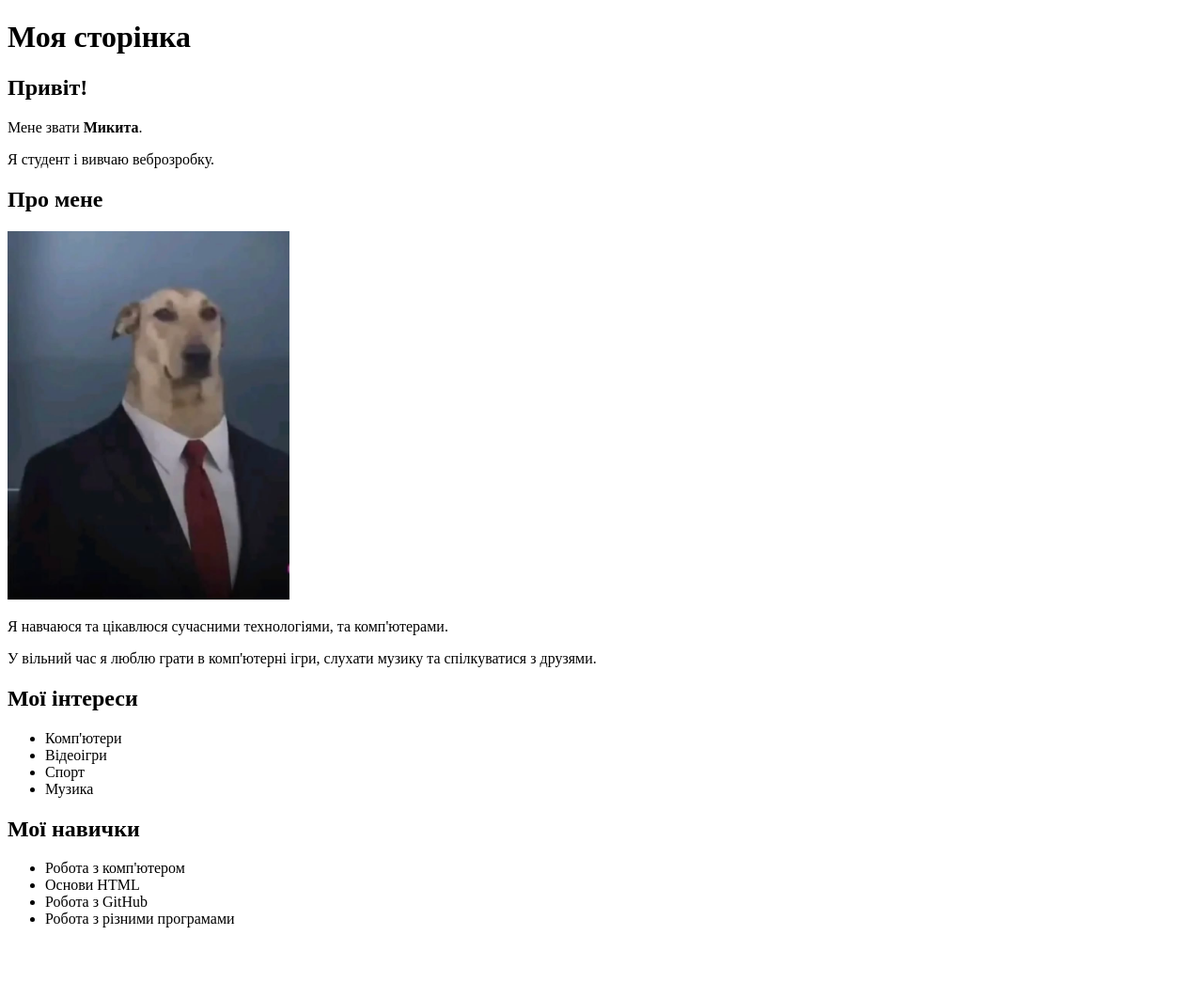
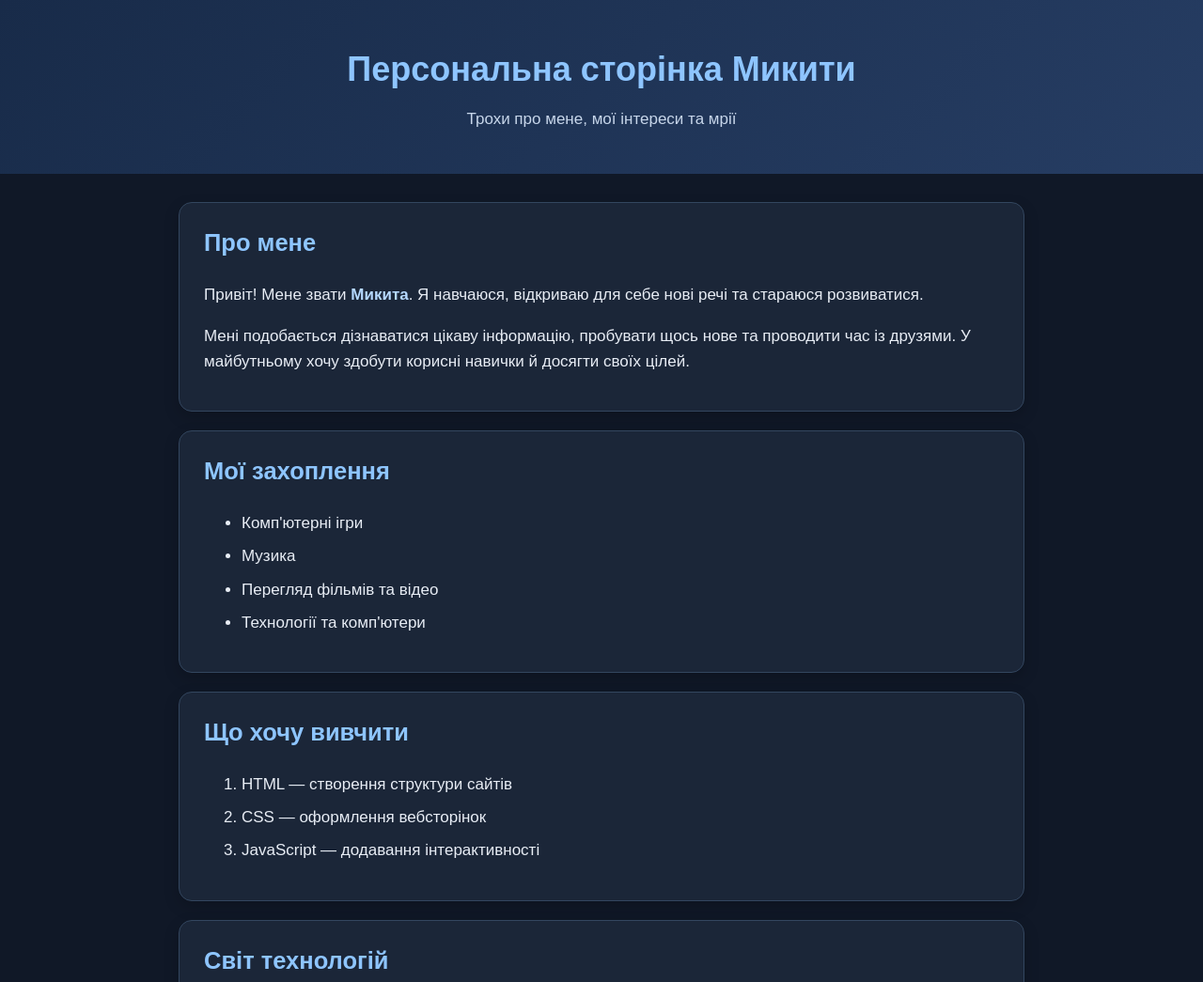
Before and after one commit to Mikitasik/Sikmo, a plain HTML site: page index.html in a window 1280 px wide. Shown: the top 1045 px of the page at 94% size. Before the commit the page ends 1003 px from the top, so only its background shows below. Drawn offline with Linux system fonts and the light colour scheme.

Commit message:
Laboratorna robota

```diff
--- a/index.html
+++ b/index.html
@@ -1,52 +1,58 @@
-<!doctype html>
+<!DOCTYPE html>
 <html lang="uk">
-  <head>
-    <meta charset="UTF-8" />
-    <title>Моя сторінка</title>
-  </head>
+<head>
+    <meta charset="UTF-8">
+    <meta name="viewport" content="width=device-width, initial-scale=1.0">
+    <title>Персональна сторінка Микити</title>
+    <link rel="stylesheet" href="style.css">
+</head>
+<body>
+    <header class="hero">
+        <h1>Персональна сторінка Микити</h1>
+        <p>Трохи про мене, мої інтереси та мрії</p>
+    </header>
 
-  <body>
-    <h1>Моя сторінка</h1>
+    <main class="container">
+        <section class="card">
+            <h2>Про мене</h2>
+            <p>Привіт! Мене звати <strong>Микита</strong>. Я навчаюся, відкриваю для себе нові речі та стараюся розвиватися.</p>
+            <p>Мені подобається дізнаватися цікаву інформацію, пробувати щось нове та проводити час із друзями. У майбутньому хочу здобути корисні навички й досягти своїх цілей.</p>
+        </section>
 
-    <h2>Привіт!</h2>
+        <section class="card">
+            <h2>Мої захоплення</h2>
+            <ul>
+                <li>Комп'ютерні ігри</li>
+                <li>Музика</li>
+                <li>Перегляд фільмів та відео</li>
+                <li>Технології та комп'ютери</li>
+            </ul>
+        </section>
 
-    <p>
-      Мене звати <strong>Микита</strong>.
-    </p>
+        <section class="card">
+            <h2>Що хочу вивчити</h2>
+            <ol>
+                <li>HTML — створення структури сайтів</li>
+                <li>CSS — оформлення вебсторінок</li>
+                <li>JavaScript — додавання інтерактивності</li>
+            </ol>
+        </section>
 
-    <p>
-      Я студент і вивчаю веброзробку.
-    </p>
+        <section class="card image-card">
+            <h2>Світ технологій</h2>
+            <img src="images/tech-illustration.svg" alt="Електронна плата та технології">
+            <p>Технології відкривають багато можливостей для навчання та творчості.</p>
+        </section>
 
-    <h2>Про мене</h2>
+        <section class="card">
+            <h2>Корисні посилання</h2>
+            <p><a href="https://github.com/Mikitasik" target="_blank" rel="noopener noreferrer">GitHub</a></p>
+            <p><a href="https://www.w3schools.com/html/" target="_blank" rel="noopener noreferrer">Навчання HTML на W3Schools</a></p>
+        </section>
+    </main>
 
-    <img src="photo.jpg" width="300" />
-
-    <p>
-      Я навчаюся та цікавлюся сучасними технологіями, та комп'ютерами.
-    </p>
-
-    <p>
-      У вільний час я люблю грати в комп'ютерні ігри,
-      слухати музику та спілкуватися з друзями.
-    </p>
-
-    <h2>Мої інтереси</h2>
-
-    <ul>
-      <li>Комп'ютери</li>
-      <li>Відеоігри</li>
-      <li>Спорт</li>
-      <li>Музика</li>
-    </ul>
-
-    <h2>Мої навички</h2>
-
-    <ul>
-      <li>Робота з комп'ютером</li>
-      <li>Основи HTML</li>
-      <li>Робота з GitHub</li>
-      <li>Робота з різними програмами</li>
-    </ul>
-  </body>
+    <footer>
+        <p>© 2026 Персональна сторінка Микити</p>
+    </footer>
+</body>
 </html>
--- /dev/null
+++ b/style.css
@@ -0,0 +1,79 @@
+* {
+    box-sizing: border-box;
+}
+
+body {
+    margin: 0;
+    padding: 0;
+    background-color: #101827;
+    color: #e8edf5;
+    font-family: Arial, sans-serif;
+    font-size: 17px;
+    line-height: 1.6;
+}
+
+.hero {
+    text-align: center;
+    padding: 45px 20px;
+    background: linear-gradient(135deg, #182b49, #263d63);
+}
+
+h1 {
+    margin: 0 0 10px;
+    color: #8ec5ff;
+    font-size: 36px;
+}
+
+.hero p {
+    margin: 0;
+    color: #c7d6ea;
+}
+
+.container {
+    width: min(900px, 92%);
+    margin: 30px auto;
+}
+
+.card {
+    background-color: #1b2638;
+    border: 1px solid #33465f;
+    border-radius: 14px;
+    margin: 20px 0;
+    padding: 22px 26px;
+    box-shadow: 0 6px 16px rgba(0, 0, 0, 0.18);
+}
+
+.card h2 {
+    color: #8ec5ff;
+    margin-top: 0;
+}
+
+strong {
+    color: #b5d8ff;
+}
+
+li {
+    margin: 8px 0;
+}
+
+img {
+    display: block;
+    max-width: 100%;
+    width: 500px;
+    border-radius: 12px;
+    margin: 12px auto;
+}
+
+a {
+    color: #91caff;
+}
+
+a:hover {
+    color: #ffffff;
+}
+
+footer {
+    text-align: center;
+    padding: 18px;
+    color: #aab8ca;
+}
```
Also changed, not shown: images/tech-illustration.svg (added).
